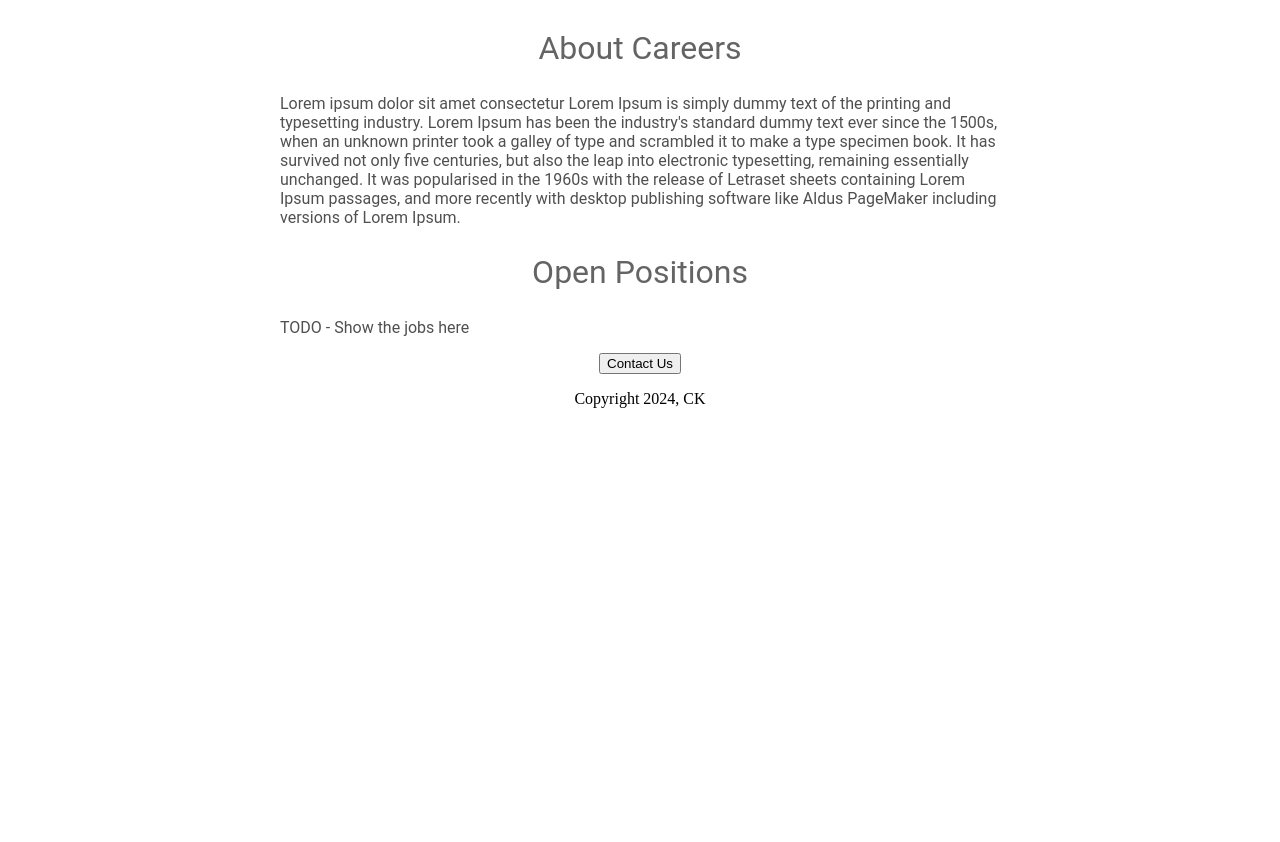
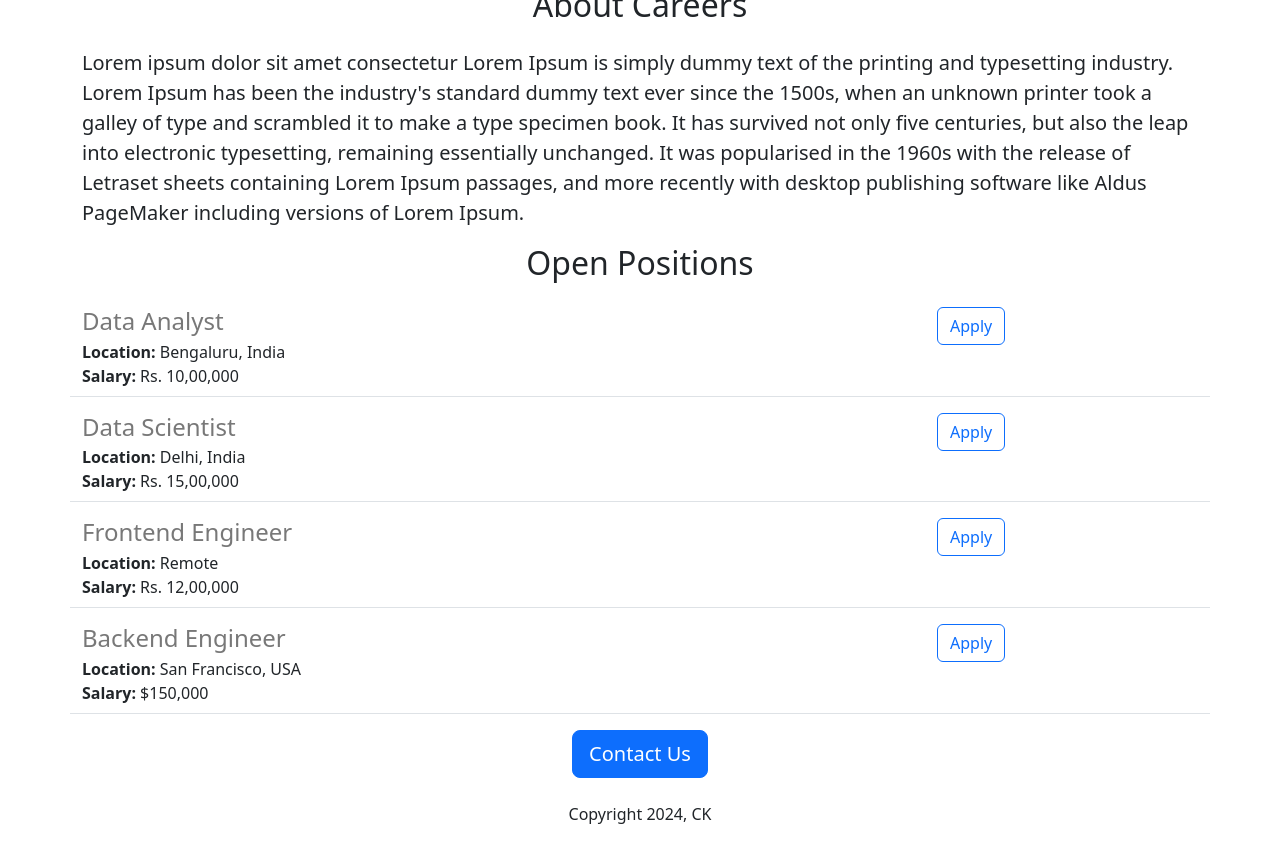
Before and after one commit to ck-h/career-app-v2, a Flask app: page / in a window 1280 px wide. Shown: the part 462-1304 px from the top of the page. Before the commit the page ends 870 px from the top, so only its background shows below. Run offline with Flask 3, Linux system fonts and the light colour scheme.

Commit message:
Added dynamic data and API route

```diff
--- a/app.py
+++ b/app.py
@@ -1,10 +1,45 @@
-from flask import Flask, render_template, request, redirect, url_for
+from flask import Flask, render_template, request, redirect, url_for, jsonify
 
 app = Flask(__name__)
 
+# 10 lax, 15 lax etc.
+JOBS = [
+    {
+        'id': 1,
+        'title': 'Data Analyst',
+        'location': 'Bengaluru, India',
+        'salary': 'Rs. 10,00,000'
+    },
+    {
+        'id': 2,
+        'title': 'Data Scientist',
+        'location': 'Delhi, India',
+        'salary': 'Rs. 15,00,000'
+    },
+    {
+        'id': 3,
+        'title': 'Frontend Engineer',
+        'location': 'Remote',
+        'salary': 'Rs. 12,00,000'
+    },
+    {
+        'id': 4,
+        'title': 'Backend Engineer',
+        'location': 'San Francisco, USA',
+        'salary': '$150,000'
+    },
+]
+
+
 @app.route('/')
 def index():
-    return render_template('home.html')
+    return render_template('home.html', jobs=JOBS, company_name='CK')
+
+
+@app.route('/api/jobs')
+def list_jobs():
+    return jsonify(JOBS)
+
 
 if __name__ == '__main__':
     app.run(host='0.0.0.0', debug=True)
--- a/templates/home.html
+++ b/templates/home.html
@@ -4,52 +4,31 @@
 	<meta charset="UTF-8">
 	<meta http-equiv="X-UA-Compatible" content="IE=edge">
 	<meta name="viewport" content="width=device-width, initial-scale=1.0">
-	<title>Careers</title>
+	<link href="https://cdn.jsdelivr.net/npm/bootstrap@5.3.3/dist/css/bootstrap.min.css" rel="stylesheet" integrity="sha384-QWTKZyjpPEjISv5WaRU9OFeRpok6YctnYmDr5pNlyT2bRjXh0JMhjY6hW+ALEwIH" crossorigin="anonymous">
 	<style>
-		h1 {
-			font-size: 40px;
-			font-family: Roboto;
-			font-weight: normal;
-			color: rgb(50, 50, 50);
-			text-align: center;
-		}
-
 		#banner {
+			height: 360px;
 			width: 100%;
-			height: 360px;
 			object-fit: cover;
 		}
-
-		h2 {
-			font-family: Roboto;
-			font-size: 32px;
-			color: rgb(100, 100, 100);
-			text-align: center;
-			font-weight: normal;
-		}
-
-		.bodytext {
-			font-family: Roboto;
-			color: rgb(80, 80, 80);
-		}
-
-		#container {
-			max-width: 720px;
-			margin: 0 auto;
-		}
 	</style>
+	<title>Careers</title>
 </head>
 <body>
-	<div id='container'>
-		<h1>Find New Career</h1>
-		<img id='banner' src="/static/banner.jpg">
-		<h2>About Careers</h2>
-		<p class='bodytext'>Lorem ipsum dolor sit amet consectetur Lorem Ipsum is simply dummy text of the printing and typesetting industry. Lorem Ipsum has been the industry's standard dummy text ever since the 1500s, when an unknown printer took a galley of type and scrambled it to make a type specimen book. It has survived not only five centuries, but also the leap into electronic typesetting, remaining essentially unchanged. It was popularised in the 1960s with the release of Letraset sheets containing Lorem Ipsum passages, and more recently with desktop publishing software like Aldus PageMaker including versions of Lorem Ipsum.</p>
-		<h2>Open Positions</h2>
-		<p class='bodytext'>TODO - Show the jobs here</p>
-		<div style="text-align: center;">
-			<button>Contact Us</button>
-			<p>Copyright 2024, CK</p>
+	<div class='container'>
+		<h1 class='text-center mt-2 mb-4'>Find New Career at {{ company_name }}</h1>
+		<img class='img-fluid' id='banner' src="/static/banner.jpg">
+		<h2 class='text-center mt-2 mb-4''>About Careers</h2>
+		<p class='lead'>Lorem ipsum dolor sit amet consectetur Lorem Ipsum is simply dummy text of the printing and typesetting industry. Lorem Ipsum has been the industry's standard dummy text ever since the 1500s, when an unknown printer took a galley of type and scrambled it to make a type specimen book. It has survived not only five centuries, but also the leap into electronic typesetting, remaining essentially unchanged. It was popularised in the 1960s with the release of Letraset sheets containing Lorem Ipsum passages, and more recently with desktop publishing software like Aldus PageMaker including versions of Lorem Ipsum.</p>
+		<h2 class='text-center mt-2 mb-4'>Open Positions</h2>
+		<p>
+			{% for job in jobs %}
+				{% include 'jobitem.html' %}
+			{% endfor %}
+		</p>
+		<div class='text-center'>
+			<button class='btn btn-primary btn-lg'>Contact Us</button>
+			<p class='mt-4'>Copyright 2024, CK</p>
 		</div>
 	</div>
 </body>
--- /dev/null
+++ b/templates/jobitem.html
@@ -0,0 +1,12 @@
+<div class='border-bottom row' style='margin-bottom:16px; padding-bottom:8px;'>
+	<div class='col-9'>
+		<h4 style='color:rgb(120,120,120); margin-bottom:4px;'>{{ job['title'] }}</h4>
+		<div><b>Location:</b> {{ job['location'] }}</div>
+		{% if 'salary' in job %}
+			<div><b>Salary:</b> {{ job['salary'] }}</div>
+		{% endif %}
+	</div>
+	<div class='col-3'>
+		<button type="button" class="btn btn-outline-primary">Apply</button>
+	</div>
+</div>
```
